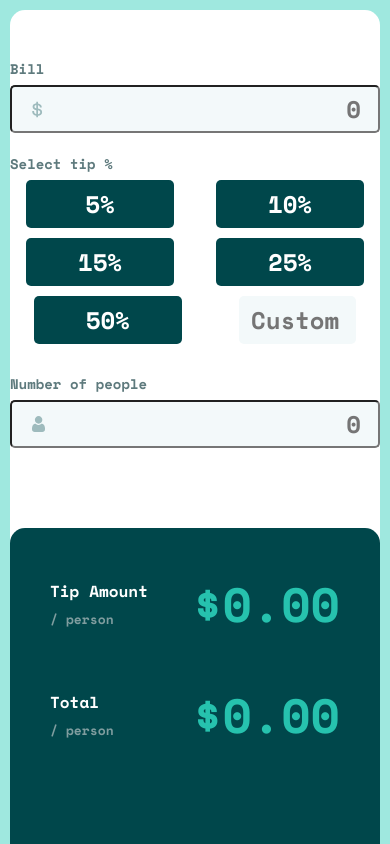
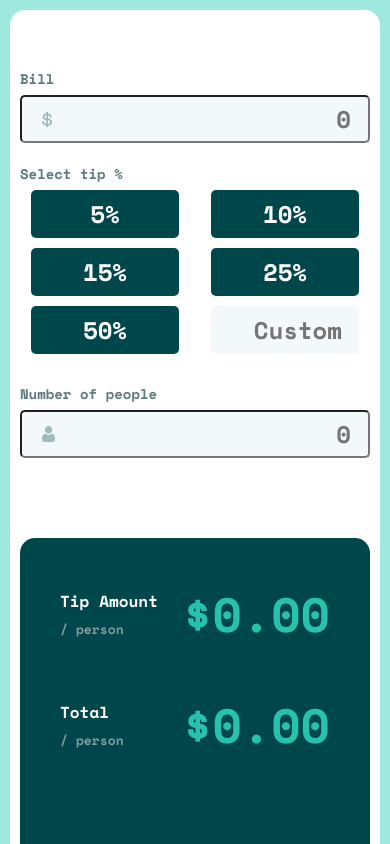
Before and after one commit to JuliyaPershina/TS-tip-calculator, a website: page index.html in a window 390 px wide. Shown: the top 844 px of the page. Drawn offline with nearby package versions, Linux system fonts and the light colour scheme.

Commit message:
Корекція стилів

```diff
--- a/index.html
+++ b/index.html
@@ -56,7 +56,7 @@
               <h1 class="title">Tip Amount</h1>
               <p class="per_person">/ person</p>
             </div>
-            <p id="tip_amount" class="amount">&#36;0.00</p>
+            <p id="tip_amount" translate="no" class="amount">$0.00</p>
           </div>
 
           <div class="total flex">
@@ -64,7 +64,7 @@
               <h1 class="title">Total</h1>
               <p class="per_person">/ person</p>
             </div>
-            <p id="total" class="amount">&#36;0.00</p>
+            <p id="total" translate="no" class="amount">$0.00</p>
           </div>
         </div>
 
--- a/style/style.css
+++ b/style/style.css
@@ -39,6 +39,7 @@ h1 {
   justify-content: space-around;
   align-items: center;
   gap: 0;
+  padding: 10px;
 }
 input::-webkit-outer-spin-button,
 input::-webkit-inner-spin-button {
@@ -71,7 +72,7 @@ input[type='number'].error {
 .input_data {
   width: 100%;
   max-width: 380px;
-  height: 390px;
+  min-height: 390px;
   margin: 48px 0;
   display: flex;
   justify-content: space-between;
@@ -158,14 +159,11 @@ input[type='number'].error {
   gap: 0;
 }
 
-.result_wrapper {
-  /* margin: 40px 40px 0 40px; */
-}
-
 .tip_amount {
   align-items: center;
   justify-content: space-between;
   flex-direction: row;
+  flex-wrap: wrap;
   gap: 10px;
 }
 
@@ -174,6 +172,7 @@ input[type='number'].error {
   justify-content: space-between;
   flex-direction: row;
   gap: 10px;
+  flex-wrap: wrap;
 }
 
 .amount {
@@ -226,7 +225,8 @@ input[type='number'].error {
   .tips {
     justify-content: space-around;
   }
-  .tip {
+  .tip,
+  #customTip {
     width: 148px;
   }
   .tips_input {
```
Also changed, not shown: dist/app.js, 1 other file.
